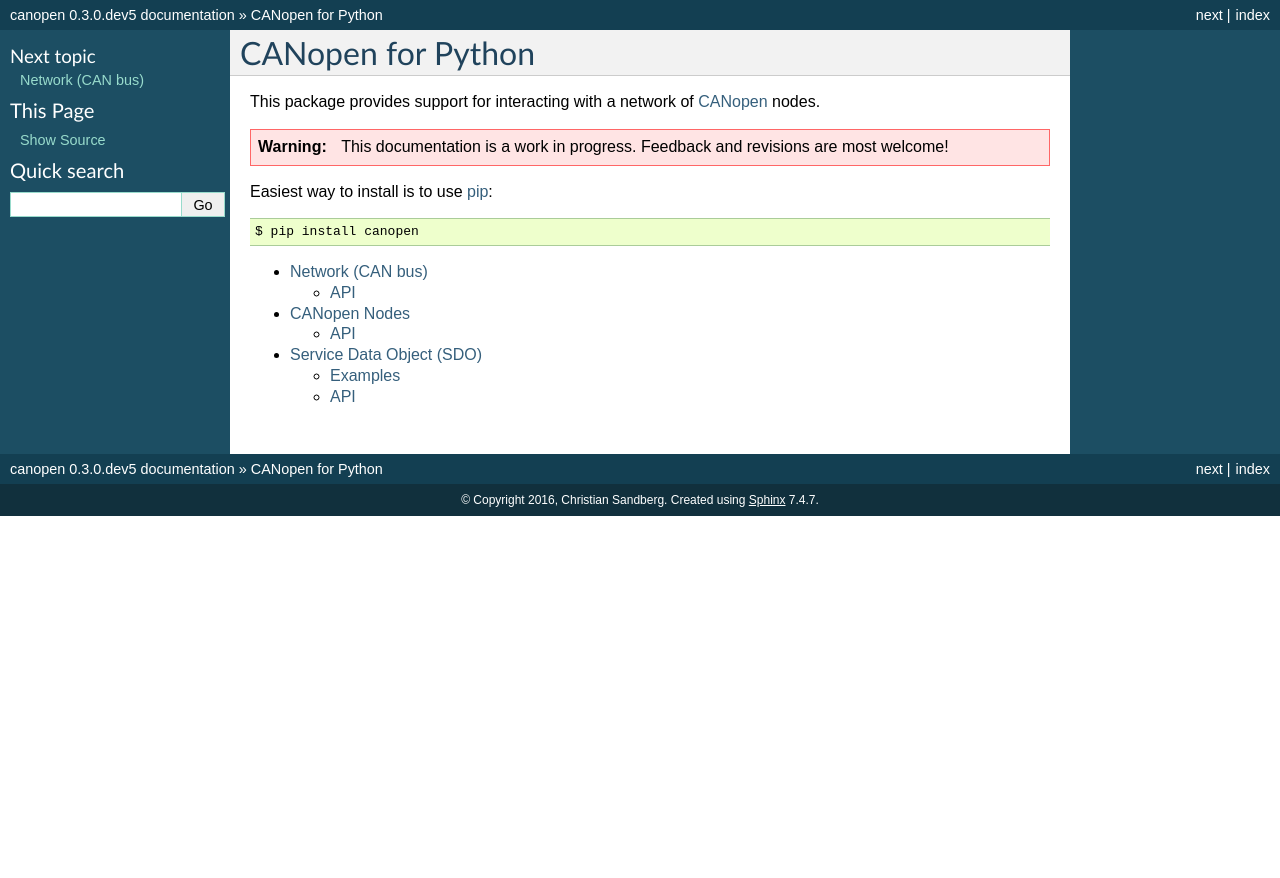
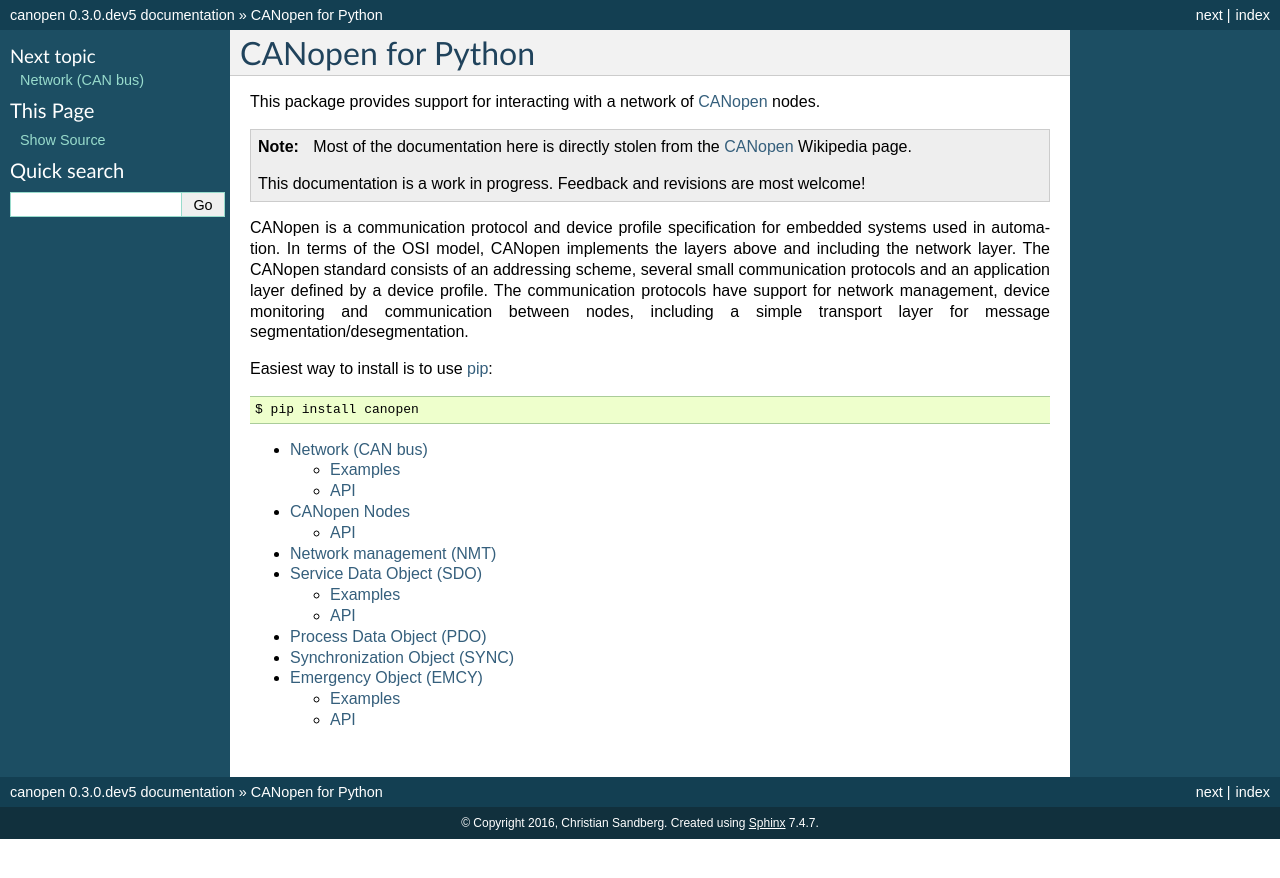
Before and after one commit to christiansandberg/canopen, a Sphinx documentation site: the page built from doc/index.rst, in a window 1280 px wide. Shown: the top 878 px of the page. Built offline with Sphinx 7.4.7, drawn with Linux system fonts in a browser that asks for light colours.

Commit message:
More documentation.

```diff
--- a/canopen/__init__.py
+++ b/canopen/__init__.py
@@ -2,4 +2,4 @@
 from .network import Network
 from .node import Node
 from .sdo import SdoCommunicationError, SdoAbortedError
-from .objectdictionary import ObjectDictionaryError
+from .objectdictionary import import_od, ObjectDictionary, ObjectDictionaryError
--- a/doc/index.rst
+++ b/doc/index.rst
@@ -3,10 +3,22 @@
 
 This package provides support for interacting with a network of CANopen_ nodes.
 
-.. warning::
+.. note::
+
+    Most of the documentation here is directly stolen from the
+    CANopen_ Wikipedia page.
 
     This documentation is a work in progress.
     Feedback and revisions are most welcome!
+
+CANopen is a communication protocol and device profile specification for
+embedded systems used in automation. In terms of the OSI model, CANopen
+implements the layers above and including the network layer.
+The CANopen standard consists of an addressing scheme, several small
+communication protocols and an application layer defined by a device profile.
+The communication protocols have support for network management, device
+monitoring and communication between nodes, including a simple transport layer
+for message segmentation/desegmentation.
 
 Easiest way to install is to use pip_::
 
@@ -18,7 +30,11 @@
 
    network
    node
+   nmt
    sdo
+   pdo
+   sync
+   emcy
 
 
 .. _CANopen: https://en.wikipedia.org/wiki/CANopen
--- a/doc/sdo.rst
+++ b/doc/sdo.rst
@@ -83,6 +83,7 @@
 
 .. autoclass:: canopen.sdo.Variable
     :members:
+    :inherited-members:
 
 .. autoclass:: canopen.sdo.Record
     :members:
```
Also changed, not shown: README.rst (+39 -5 lines), doc/emcy.rst (added, +28 -0 lines), doc/network.rst (+33 -0 lines), doc/nmt.rst (added, +23 -0 lines), doc/pdo.rst (added, +25 -0 lines), doc/sync.rst (added, +13 -0 lines), 7 other files.
